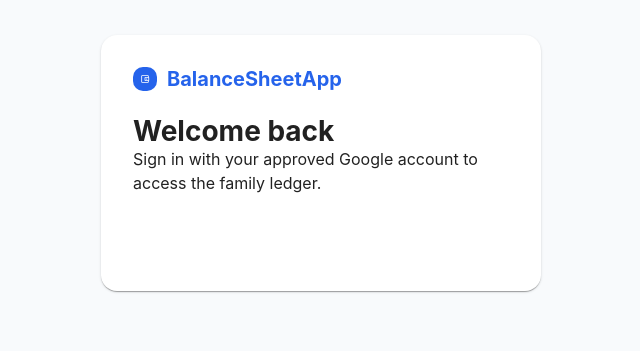
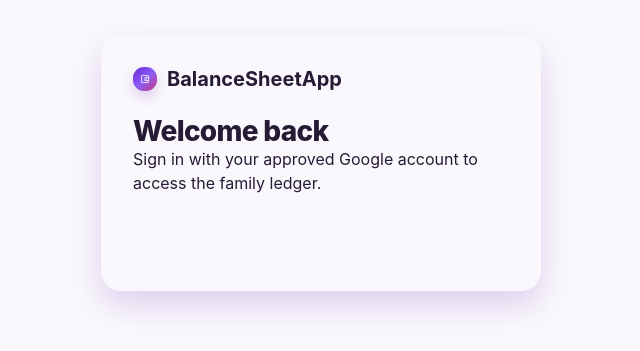
Before and after one commit to Santosh1702/BalanceSheetApp, a React (Vite) app: page /login in a window 1280 px wide. Shown: the part 237-588 px from the top of the page, without its empty margins (319-959 px from the left). Built offline with nearby package versions, Linux system fonts and the light colour scheme; no server answers.

Commit message:
Polish application banking theme

```diff
--- a/src/components/transactions/TransactionDialog.css
+++ b/src/components/transactions/TransactionDialog.css
@@ -1 +1,4 @@
-.transaction-form { display:grid; gap:16px; padding-top:8px; }
+.transaction-form { display:grid; gap:14px; padding-top:8px; }
+.transaction-form .MuiFormHelperText-root { margin-left:4px; }
+.transaction-form input { font-variant-numeric:tabular-nums; }
+@media (max-width:430px) { .MuiDialog-paper { margin:16px !important; max-height:calc(100% - 32px) !important; width:calc(100% - 32px) !important; }.MuiDialogContent-root { padding-inline:18px !important; }.MuiDialogTitle-root { padding-inline:18px !important; }.MuiDialogActions-root { padding-inline:18px !important; } }
--- a/src/pages/dashboard/DashboardPage.css
+++ b/src/pages/dashboard/DashboardPage.css
@@ -1,19 +1,18 @@
 .admin-dashboard {
-  --dashboard-bg:#f7f8fb;
-  --dashboard-surface:#fff;
-  --dashboard-surface-muted:#f3f5f9;
-  --dashboard-text:#111827;
-  --dashboard-text-secondary:#667085;
-  --dashboard-purple:#6254d9;
-  --dashboard-magenta:#c23eaa;
-  --dashboard-positive:#087a4b;
-  --dashboard-negative:#c94b5c;
-  --dashboard-border:#e3e7ee;
-  --dashboard-shadow:0 12px 32px rgb(23 34 56 / 8%),0 2px 8px rgb(23 34 56 / 4%);
-  --dashboard-brand-gradient:linear-gradient(135deg,#4e5bd5 0%,#713fc2 52%,#c23eaa 100%);
+  --dashboard-bg:var(--app-bg);
+  --dashboard-surface:var(--surface);
+  --dashboard-surface-muted:var(--surface-muted);
+  --dashboard-text:var(--text-primary);
+  --dashboard-text-secondary:var(--text-secondary);
+  --dashboard-purple:var(--brand-primary);
+  --dashboard-positive:var(--positive);
+  --dashboard-negative:var(--negative);
+  --dashboard-border:var(--border);
+  --dashboard-shadow:var(--shadow-soft);
+  --dashboard-brand-gradient:var(--brand-gradient);
   --member-tabs-border:var(--dashboard-border);
   --member-tabs-selected-background:var(--dashboard-brand-gradient);
-  --member-tabs-surface:var(--dashboard-surface);
+  --member-tabs-surface:var(--dashboard-surface-muted);
   background:var(--dashboard-bg);
   color:var(--dashboard-text);
   display:grid;
@@ -25,37 +24,38 @@
 }
 .admin-dashboard .MuiTypography-colorTextSecondary { color:var(--dashboard-text-secondary); }
 .dashboard-header { align-items:flex-start; display:flex; gap:16px; justify-content:space-between; }
-.dashboard-header h1 { color:var(--dashboard-text); font-size:clamp(1.85rem,8vw,3.25rem); font-weight:800; letter-spacing:-.045em; line-height:1.05; }
-.dashboard-eyebrow { color:#5f5ab0; font-size:.7rem; font-weight:750; letter-spacing:.11em; text-transform:uppercase; }
-.dashboard-add-desktop { background:var(--dashboard-brand-gradient) !important; box-shadow:0 9px 20px rgb(103 59 181 / 20%) !important; color:#fff !important; display:none !important; }
+.dashboard-header h1 { color:var(--dashboard-text); font-size:clamp(1.8rem,7vw,2.75rem); font-weight:800; letter-spacing:-.04em; line-height:1.08; }
+.dashboard-eyebrow { color:var(--brand-secondary); font-size:.69rem; font-weight:800; letter-spacing:.1em; text-transform:uppercase; }
+.dashboard-add-desktop { background:var(--dashboard-brand-gradient) !important; box-shadow:0 8px 18px rgb(91 33 182 / 20%) !important; color:#fff !important; display:none !important; }
 
-.glass-card { background:var(--dashboard-surface); border:1px solid var(--dashboard-border); border-radius:20px; box-shadow:var(--dashboard-shadow); }
+.glass-card { background:var(--dashboard-surface); border:1px solid var(--dashboard-border); border-radius:16px; box-shadow:var(--dashboard-shadow); }
 .dashboard-kpis { display:grid; gap:9px; grid-template-columns:repeat(2,minmax(0,1fr)); }
 .dashboard-kpi { min-width:0; overflow:hidden; padding:14px; position:relative; transition:box-shadow .2s ease,transform .2s ease; }
-.dashboard-kpi:hover { box-shadow:0 16px 38px rgb(23 34 56 / 11%); transform:translateY(-2px); }
-.dashboard-kpi__label { color:#667085; font-size:.76rem !important; font-weight:700 !important; letter-spacing:.01em; }
+.dashboard-kpi:hover { box-shadow:0 12px 28px rgb(63 35 82 / 11%); transform:translateY(-1px); }
+.dashboard-kpi__label { color:var(--dashboard-text-secondary); font-size:.76rem !important; font-weight:700 !important; letter-spacing:.01em; }
 .dashboard-kpi__value { color:var(--dashboard-text); font-size:clamp(1.25rem,5.5vw,2rem) !important; font-variant-numeric:tabular-nums; font-weight:850 !important; letter-spacing:-.04em; margin:8px 0 4px !important; overflow-wrap:anywhere; }
-.dashboard-kpi:first-child { background:var(--dashboard-brand-gradient); border-color:transparent; box-shadow:0 17px 38px rgb(103 59 181 / 24%); }
+.dashboard-kpi:first-child { background:var(--dashboard-brand-gradient); border-color:transparent; box-shadow:var(--shadow-strong); }
 .dashboard-kpi:first-child::after { background:rgb(255 255 255 / 10%); border:1px solid rgb(255 255 255 / 14%); border-radius:50%; content:""; height:120px; pointer-events:none; position:absolute; right:-42px; top:-54px; width:120px; }
 .dashboard-kpi:first-child .dashboard-kpi__label,.dashboard-kpi:first-child .dashboard-kpi__value { color:#fff; }
 .dashboard-kpi:first-child .MuiTypography-colorTextSecondary { color:rgb(255 255 255 / 72%); }
 .dashboard-kpi--negative:first-child .dashboard-kpi__value { color:#fff; }
 .dashboard-kpi:nth-child(2) { background:var(--dashboard-surface); border-color:var(--dashboard-border); box-shadow:var(--dashboard-shadow); }
+.dashboard-kpi:nth-child(2)::before { background:linear-gradient(90deg,var(--brand-primary),var(--brand-secondary)); border-radius:0 0 999px 999px; content:""; height:4px; left:14px; position:absolute; top:0; width:42px; }
 
 .dashboard-bento,.dashboard-calendar-pane { display:grid; gap:10px; min-width:0; }
 .dashboard-calendar-card { background:var(--dashboard-surface); border-color:var(--dashboard-border); box-shadow:var(--dashboard-shadow); display:grid; gap:6px; min-width:0; padding:9px 7px 10px; }
 .dashboard-calendar-card .month-navigator h2 { color:var(--dashboard-text); font-weight:750; }
-.dashboard-calendar-card .month-navigator .MuiIconButton-root { color:#737b8c; }
-.dashboard-calendar-card .month-navigator .MuiIconButton-root:hover { background:rgb(98 84 217 / 8%); color:var(--dashboard-purple); }
+.dashboard-calendar-card .month-navigator .MuiIconButton-root { color:var(--dashboard-text-secondary); }
+.dashboard-calendar-card .month-navigator .MuiIconButton-root:hover { background:color-mix(in srgb,var(--dashboard-purple) 8%,var(--dashboard-surface)); color:var(--dashboard-purple); }
 .dashboard-viewing { padding:0 8px; text-align:center; }
 .dashboard-month-summary { background:var(--dashboard-surface); padding:13px; }
 .dashboard-transactions-pane { align-content:start; background:var(--dashboard-surface); display:grid; gap:14px; min-width:0; padding:16px; }
 .dashboard-feed-heading { align-items:center; display:flex; gap:8px; justify-content:space-between; }
 .dashboard-feed { display:grid; gap:10px; }
 .dashboard-feed__entry { display:grid; gap:5px; }
-.dashboard-feed__date { color:#70798b; font-weight:700 !important; }
-.dashboard-transaction { align-items:flex-start; background:var(--dashboard-surface); border:1px solid var(--dashboard-border); border-left:3px solid transparent; border-radius:15px; box-shadow:0 5px 16px rgb(23 34 56 / 6%); display:flex; gap:8px; justify-content:space-between; padding:12px; transition:box-shadow .18s ease,opacity .18s ease,transform .18s ease; }
-.dashboard-transaction:hover { box-shadow:0 9px 22px rgb(23 34 56 / 9%); }
+.dashboard-feed__date { color:var(--dashboard-text-secondary); font-weight:700 !important; }
+.dashboard-transaction { align-items:flex-start; background:var(--dashboard-surface); border:1px solid var(--dashboard-border); border-left:3px solid transparent; border-radius:13px; box-shadow:0 3px 12px rgb(63 35 82 / 5%); display:flex; gap:8px; justify-content:space-between; padding:12px; transition:box-shadow .18s ease,opacity .18s ease,transform .18s ease; }
+.dashboard-transaction:hover { box-shadow:var(--dashboard-shadow); }
 .dashboard-transaction--deposit { border-left-color:var(--dashboard-positive); }
 .dashboard-transaction--withdrawal { border-left-color:var(--dashboard-negative); }
 .dashboard-transaction__body { min-width:0; }
@@ -63,16 +63,16 @@
 .financial-positive,.admin-dashboard .calendar-day__amount--deposit,.admin-dashboard .month-summary__value--positive { color:var(--dashboard-positive); }
 .financial-negative,.admin-dashboard .calendar-day__amount--withdrawal,.admin-dashboard .month-summary__value--negative { color:var(--dashboard-negative); }
 
-.dashboard-fab { background:var(--dashboard-brand-gradient) !important; box-shadow:0 11px 25px rgb(103 59 181 / 24%) !important; color:#fff !important; justify-self:end; margin-top:2px !important; position:relative !important; transition:box-shadow .16s ease,transform .16s ease !important; }
-.dashboard-fab:active { box-shadow:0 6px 15px rgb(103 59 181 / 20%) !important; transform:scale(.95); }
-.admin-dashboard .calendar-grid__weekday { color:#7a8395; }
-.admin-dashboard .calendar-day { color:#1c2538; transition:background-color .16s ease,border-color .16s ease,transform .16s ease; }
+.dashboard-fab { background:var(--dashboard-brand-gradient) !important; box-shadow:0 10px 22px rgb(91 33 182 / 24%) !important; color:#fff !important; justify-self:end; margin-top:2px !important; position:relative !important; transition:box-shadow .16s ease,transform .16s ease !important; }
+.dashboard-fab:active { box-shadow:0 6px 15px rgb(91 33 182 / 20%) !important; transform:scale(.95); }
+.admin-dashboard .calendar-grid__weekday { color:var(--dashboard-text-secondary); }
+.admin-dashboard .calendar-day { color:var(--dashboard-text); transition:background-color .16s ease,border-color .16s ease,transform .16s ease; }
 .admin-dashboard .calendar-day:hover { background:var(--dashboard-surface-muted); }
-.admin-dashboard .calendar-day--adjacent { color:#98a1b2; opacity:.58; }
+.admin-dashboard .calendar-day--adjacent { color:var(--dashboard-text-secondary); opacity:.54; }
 .admin-dashboard .calendar-day:active { transform:scale(.96); }
 .admin-dashboard .calendar-day__today-marker { background:var(--dashboard-purple); box-shadow:0 0 0 1px var(--dashboard-purple); }
-.admin-dashboard .calendar-day--today { border-color:rgb(98 84 217 / 44%); box-shadow:inset 0 0 0 1px rgb(98 84 217 / 8%); }
-.admin-dashboard .calendar-day--selected { background:rgb(98 84 217 / 10%); border-color:var(--dashboard-purple); box-shadow:0 3px 9px rgb(98 84 217 / 10%); }
+.admin-dashboard .calendar-day--today { border-color:color-mix(in srgb,var(--brand-primary) 46%,var(--dashboard-border)); box-shadow:inset 0 0 0 1px color-mix(in srgb,var(--brand-primary) 9%,transparent); }
+.admin-dashboard .calendar-day--selected { background:color-mix(in srgb,var(--dashboard-purple) 10%,var(--dashboard-surface)); border-color:var(--dashboard-purple); box-shadow:0 3px 9px color-mix(in srgb,var(--dashboard-purple) 10%,transparent); }
 
 @media (max-width:430px) {
   .admin-dashboard { gap:11px; margin:-16px; padding:10px 12px 24px; }
--- a/src/pages/login/LoginPage.css
+++ b/src/pages/login/LoginPage.css
@@ -1 +1,5 @@
-.login-page { align-items:center; display:flex; justify-content:center; min-height:100dvh; padding:24px; }.login-card { display:grid; gap:24px; max-width:440px; padding:32px; width:100%; }.login-brand { align-items:center; color:#2563eb; display:flex; gap:10px; }.login-brand svg { background:#2563eb; border-radius:10px; color:#fff; padding:7px; }
+.login-page { align-items:center; background:var(--app-bg); display:flex; justify-content:center; min-height:100dvh; padding:24px; }
+.login-card { background:var(--surface) !important; border:1px solid var(--border); border-radius:20px !important; box-shadow:var(--shadow-strong) !important; display:grid; gap:24px; max-width:440px; padding:32px; width:100%; }
+.login-brand { align-items:center; color:var(--text-primary); display:flex; gap:10px; }
+.login-brand svg { background:var(--brand-gradient); border-radius:11px; box-shadow:0 6px 14px rgb(91 33 182 / 20%); color:#fff; padding:7px; }
+@media (max-width:430px) { .login-page { padding:16px; }.login-card { padding:24px 20px; } }
--- a/src/pages/reports/ReportsPage.css
+++ b/src/pages/reports/ReportsPage.css
@@ -1,12 +1,12 @@
 .reports-page {
-  --report-surface:var(--mui-palette-background-paper);
-  --report-muted:rgb(100 116 139 / 8%);
-  --report-text:var(--mui-palette-text-primary);
-  --report-positive:#087a4b;
-  --report-negative:#c94b5c;
-  --report-brand:#6254d9;
-  --report-border:rgb(100 116 139 / 18%);
-  --report-shadow:0 12px 32px rgb(23 34 56 / 8%),0 2px 8px rgb(23 34 56 / 4%);
+  --report-surface:var(--surface);
+  --report-muted:var(--surface-muted);
+  --report-text:var(--text-primary);
+  --report-positive:var(--positive);
+  --report-negative:var(--negative);
+  --report-brand:var(--brand-primary);
+  --report-border:var(--border);
+  --report-shadow:var(--shadow-soft);
   display:grid;
   gap:18px;
   margin:0 auto;
@@ -14,13 +14,13 @@
   min-width:0;
   width:100%;
 }
-.reports-header h1 { color:var(--report-text); font-size:clamp(1.85rem,8vw,3rem); font-weight:800; letter-spacing:-.04em; }
-.reports-eyebrow { color:var(--report-brand); font-size:.7rem; font-weight:750; letter-spacing:.11em; text-transform:uppercase; }
+.reports-header h1 { color:var(--report-text); font-size:clamp(1.8rem,7vw,2.65rem); font-weight:800; letter-spacing:-.035em; }
+.reports-eyebrow { color:var(--brand-secondary); font-size:.69rem; font-weight:800; letter-spacing:.1em; text-transform:uppercase; }
 .reports-controls { align-items:flex-start; display:grid; gap:14px; }
 .report-period-control { align-items:center; display:flex; flex-wrap:wrap; gap:12px; }
 .report-period-select { min-width:170px; }
 .report-period-caption { color:var(--report-text); font-weight:700 !important; }
-.report-card { background:var(--report-surface); border:1px solid var(--report-border); border-radius:18px; box-shadow:var(--report-shadow); min-width:0; }
+.report-card { background:var(--report-surface); border:1px solid var(--report-border); border-radius:16px; box-shadow:var(--report-shadow); min-width:0; }
 .report-kpi-grid,.reports-loading { display:grid; gap:10px; grid-template-columns:repeat(2,minmax(0,1fr)); }
 .report-kpi { border-top:3px solid transparent; overflow:hidden; padding:14px 12px; }
 .report-kpi--positive { border-top-color:var(--report-positive); }
@@ -35,12 +35,12 @@
 .report-section { display:grid; gap:16px; padding:16px; }
 .report-trend { overflow:hidden; }
 .report-trend__summary { font-weight:650 !important; }
-.report-trend__chart { color:rgb(100 116 139 / 20%); height:280px; min-width:0; width:100%; }
+.report-trend__chart { color:color-mix(in srgb,var(--text-secondary) 22%,transparent); height:280px; min-width:0; width:100%; }
 .report-trend__chart .recharts-cartesian-axis-tick-value,.report-trend__chart .recharts-legend-item-text { fill:var(--mui-palette-text-secondary); color:var(--mui-palette-text-secondary) !important; font-size:.72rem; }
 .report-trend__chart .recharts-default-tooltip { background:var(--report-surface) !important; border:1px solid var(--report-border) !important; border-radius:10px; box-shadow:var(--report-shadow); color:var(--report-text); }
 .report-trend__empty { align-items:center; background:var(--report-muted); border-radius:12px; display:flex; justify-content:center; min-height:180px; padding:24px; text-align:center; }
 .month-comparison-list,.mode-breakdown-list { display:grid; gap:10px; }
-.month-comparison-row { background:var(--report-muted); border-radius:13px; display:grid; gap:10px; padding:13px; }
+.month-comparison-row { background:var(--report-muted); border:1px solid var(--report-border); border-radius:12px; display:grid; gap:10px; padding:13px; }
 .month-comparison-row__heading,.mode-breakdown-row__heading { align-items:baseline; display:flex; flex-wrap:wrap; gap:6px; justify-content:space-between; }
 .month-comparison-row__heading h3,.mode-breakdown-row__heading h3 { font-size:.9rem; font-weight:750; }
 .month-comparison-values { display:grid; gap:8px; grid-template-columns:repeat(3,minmax(0,1fr)); margin:0; }
@@ -50,8 +50,8 @@
 .mode-breakdown-row { display:grid; gap:7px; }
 .mode-breakdown-row__heading p { font-variant-numeric:tabular-nums; font-weight:750; }
 .mode-breakdown-progress { background:var(--report-muted) !important; border-radius:999px; height:8px !important; }
-.mode-breakdown-progress .MuiLinearProgress-bar { background:var(--report-brand); border-radius:999px; }
-.report-insight { display:grid; gap:5px; padding:18px; }
+.mode-breakdown-progress .MuiLinearProgress-bar { background:linear-gradient(90deg,var(--brand-primary),var(--brand-secondary)); border-radius:999px; }
+.report-insight { background:color-mix(in srgb,var(--brand-primary) 6%,var(--report-surface)); display:grid; gap:5px; padding:18px; }
 .report-insight__month { color:var(--report-text); font-size:1.15rem; font-weight:800; margin-top:5px !important; }
 .reports-empty { display:grid; gap:6px; padding:24px; text-align:center; }
 @media (max-width:430px) {
--- a/src/styles/global.css
+++ b/src/styles/global.css
@@ -1 +1,40 @@
-:root { font-family: Inter, Roboto, Arial, sans-serif; } html,body,#root { min-height:100%; } body { min-width:320px; }.page { display:grid; gap:28px; }.description { color:var(--mui-palette-text-secondary); margin-top:8px; }.placeholder,.summary { display:grid; gap:12px; padding:24px; }.placeholder { max-width:640px; }.summaries { display:grid; gap:16px; grid-template-columns:repeat(1,minmax(0,1fr)); }@media (min-width:640px) { .summaries { grid-template-columns:repeat(3,minmax(0,1fr)); } }
+:root {
+  --app-bg:var(--mui-palette-background-default);
+  --surface:var(--mui-palette-background-paper);
+  --surface-muted:color-mix(in srgb,var(--brand-primary) 5%,var(--surface));
+  --surface-rose:color-mix(in srgb,var(--brand-secondary) 5%,var(--surface));
+  --text-primary:var(--mui-palette-text-primary);
+  --text-secondary:var(--mui-palette-text-secondary);
+  --brand-primary:#7c3aed;
+  --brand-primary-strong:#5b21b6;
+  --brand-secondary:#c93679;
+  --positive:#0a8f5a;
+  --negative:#d25863;
+  --border:var(--mui-palette-divider);
+  --shadow-soft:0 8px 24px rgb(63 35 82 / 8%);
+  --shadow-strong:0 14px 32px rgb(91 33 182 / 18%);
+  --brand-gradient:linear-gradient(135deg,#6d28d9 0%,#8b5cf6 52%,#c93679 100%);
+  font-family:Inter,Roboto,Arial,sans-serif;
+}
+html,body,#root { min-height:100%; }
+body { min-width:320px; }
+.page { display:grid; gap:24px; margin:0 auto; max-width:1180px; min-width:0; width:100%; }
+.page>div:first-child h1 { color:var(--text-primary); }
+.description { color:var(--text-secondary); margin-top:6px; }
+.placeholder,.summary { display:grid; gap:12px; padding:24px; }
+.placeholder { max-width:640px; }
+.summaries { display:grid; gap:16px; grid-template-columns:repeat(1,minmax(0,1fr)); }
+.MuiButton-containedPrimary { background:var(--brand-primary) !important; }
+.MuiButton-containedPrimary:hover { background:var(--brand-primary-strong) !important; }
+.MuiButton-outlinedPrimary { border-color:color-mix(in srgb,var(--brand-primary) 45%,var(--border)) !important; }
+.MuiPaper-root,.MuiCard-root { border-color:var(--border); }
+.MuiDialog-paper { border:1px solid var(--border); box-shadow:var(--shadow-strong) !important; }
+.MuiDialogTitle-root { color:var(--text-primary); font-weight:800 !important; padding-bottom:10px !important; }
+.MuiDialogActions-root { border-top:1px solid var(--border); gap:8px; padding:14px 24px !important; }
+.MuiMenu-paper { border:1px solid var(--border); box-shadow:var(--shadow-soft) !important; }
+.MuiOutlinedInput-root { background:var(--surface); }
+.MuiOutlinedInput-notchedOutline { border-color:var(--border) !important; }
+.MuiOutlinedInput-root.Mui-focused .MuiOutlinedInput-notchedOutline { border-color:var(--brand-primary) !important; border-width:2px; }
+:focus-visible { outline-color:var(--brand-primary); }
+@media (min-width:640px) { .summaries { grid-template-columns:repeat(3,minmax(0,1fr)); } }
+@media (prefers-reduced-motion:reduce) { *,*::before,*::after { scroll-behavior:auto !important; } }
--- a/src/theme/AppThemeProvider.tsx
+++ b/src/theme/AppThemeProvider.tsx
@@ -2,4 +2,45 @@ import { CssBaseline, ThemeProvider, createTheme } from '@mui/material'
 import { useMemo, useState } from 'react'
 import type { PropsWithChildren } from 'react'
 import { ThemeModeContext } from './ThemeModeContext'
-export function AppThemeProvider({ children }: PropsWithChildren) { const [mode, setMode] = useState<'light' | 'dark'>(() => localStorage.getItem('pocket-ledger-theme') === 'dark' ? 'dark' : 'light'); const theme = useMemo(() => createTheme({ palette: { mode, primary: { main: '#2563EB' }, success: { main: '#16A34A' }, error: { main: '#DC2626' }, background: { default: mode === 'light' ? '#F8FAFC' : '#0F172A' } }, shape: { borderRadius: 16 }, typography: { fontFamily: 'Inter, Roboto, Arial, sans-serif', h1: { fontSize: '1.75rem', fontWeight: 700 }, h2: { fontSize: '1.25rem', fontWeight: 700 }, button: { fontWeight: 600, textTransform: 'none' } } }), [mode]); const toggleMode = () => setMode(value => { const next = value === 'light' ? 'dark' : 'light'; localStorage.setItem('pocket-ledger-theme', next); return next }); return <ThemeModeContext.Provider value={{ mode, toggleMode }}><ThemeProvider theme={theme}><CssBaseline />{children}</ThemeProvider></ThemeModeContext.Provider> }
+
+export function AppThemeProvider({ children }: PropsWithChildren) {
+  const [mode, setMode] = useState<'light' | 'dark'>(() => localStorage.getItem('pocket-ledger-theme') === 'dark' ? 'dark' : 'light')
+  const isLight = mode === 'light'
+  const theme = useMemo(() => createTheme({
+    palette: {
+      mode,
+      primary: { main: '#7C3AED', dark: '#5B21B6', contrastText: '#FFFFFF' },
+      secondary: { main: '#C93679', dark: '#A82362', contrastText: '#FFFFFF' },
+      success: { main: '#0A8F5A', dark: '#087347' },
+      error: { main: '#D25863', dark: '#B43F4B' },
+      background: { default: isLight ? '#FAF8FC' : '#160F20', paper: isLight ? '#FFFFFF' : '#21182B' },
+      text: { primary: isLight ? '#241B35' : '#F7F1FB', secondary: isLight ? '#746A7F' : '#BEB1C8' },
+      divider: isLight ? '#EAE3F0' : '#3A2D46',
+    },
+    shape: { borderRadius: 14 },
+    typography: {
+      fontFamily: 'Inter, Roboto, Arial, sans-serif',
+      h1: { fontSize: '1.75rem', fontWeight: 800, letterSpacing: '-0.025em' },
+      h2: { fontSize: '1.25rem', fontWeight: 750 },
+      button: { fontWeight: 700, textTransform: 'none' },
+    },
+    components: {
+      MuiButton: { defaultProps: { disableElevation: true }, styleOverrides: { root: { borderRadius: 10, minHeight: 42 } } },
+      MuiCard: { styleOverrides: { root: { backgroundImage: 'none' } } },
+      MuiDialog: { styleOverrides: { paper: { backgroundImage: 'none', borderRadius: 18 } } },
+      MuiIconButton: { styleOverrides: { root: { borderRadius: 10 } } },
+      MuiPaper: { styleOverrides: { root: { backgroundImage: 'none' } } },
+    },
+  }), [isLight, mode])
+  const toggleMode = () => setMode((value) => {
+    const next = value === 'light' ? 'dark' : 'light'
+    localStorage.setItem('pocket-ledger-theme', next)
+    return next
+  })
+
+  return (
+    <ThemeModeContext.Provider value={{ mode, toggleMode }}>
+      <ThemeProvider theme={theme}><CssBaseline />{children}</ThemeProvider>
+    </ThemeModeContext.Provider>
+  )
+}
```
Also changed, not shown: src/components/calendar/calendar.css (+22 -17 lines), src/components/dashboard/MemberTabs.css (+5 -26 lines), src/layout/AppLayout.css (+21 -1 lines), src/pages/calendar/CalendarPage.css (+10 -7 lines), src/pages/settings/SettingsPage.css (+13 -12 lines), src/pages/transactions/TransactionsPage.css (+18 -15 lines).
